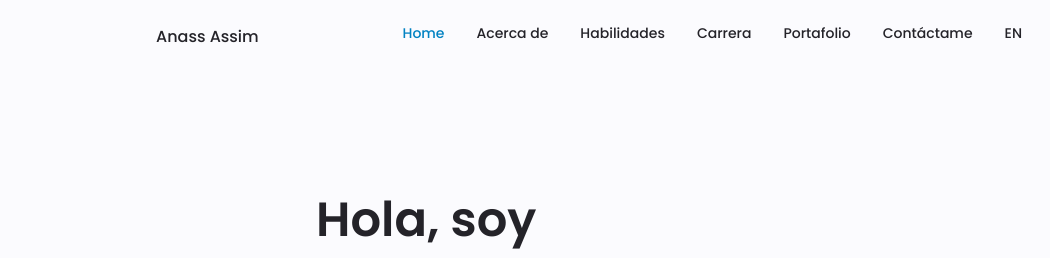
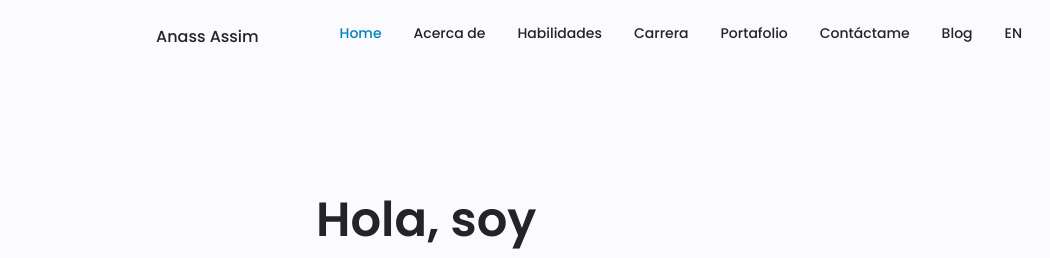
Before and after one commit to ciscoAnass/My-Website, a plain HTML site: page index.html in a window 1280 px wide. Shown: the top 258 px of the page, 0-1050 px from the left. Drawn offline with nearby package versions, Linux system fonts and the light colour scheme; grey boxes are pictures that could not be loaded.

Commit message:
🌍➡️ ¡Enlace al Blog Añadido en la Web!

```diff
--- a/index.html
+++ b/index.html
@@ -60,6 +60,11 @@
                     <li class="nav__item">
                         <a href="#contact" class="nav__link">
                             <i class="uil uil-message nav__icon"></i> Contáctame
+                        </a>
+                    </li>
+                    <li class="nav__item">
+                        <a href="https://dev.to/ciscoanass" class="nav__link" target="_blank">
+                            <i class="uil uil-message nav__icon"></i> Blog
                         </a>
                     </li>
                     <li class="nav__item">
```
